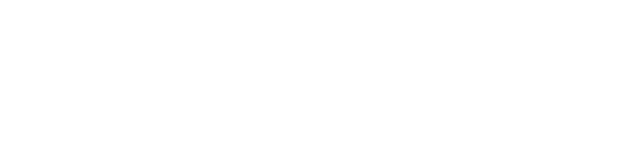
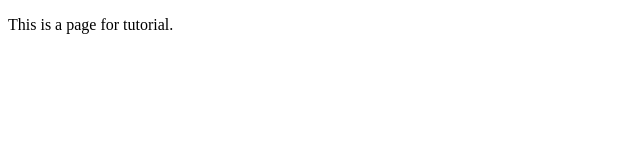
Before and after one commit to rhmlmateo/main, a plain HTML site: page index.html in a window 1280 px wide. Shown: the whole page, without its empty margins (0-640 px from the left). Drawn offline with Linux system fonts and the light colour scheme.

Commit message:
Update index.html
sample page content

```diff
--- a/index.html
+++ b/index.html
@@ -6,6 +6,7 @@
     <title>Main Index</title>
 </head>
 <body>
+    <p> This is a page for tutorial.</p>
 
 </body>
 </html>
```
